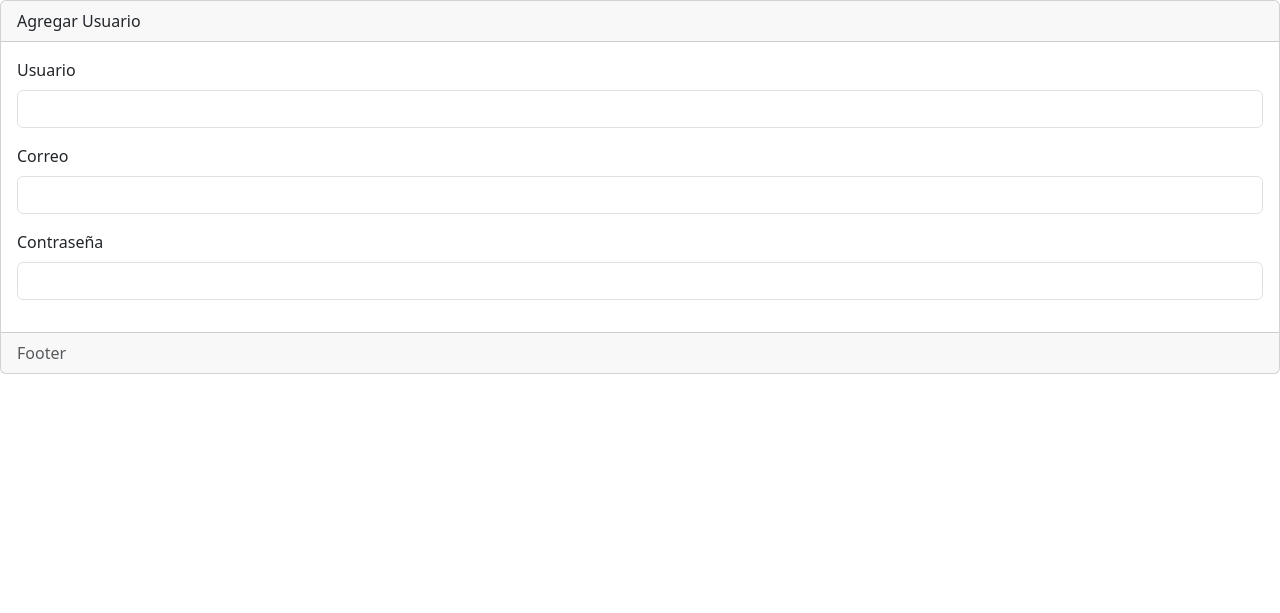
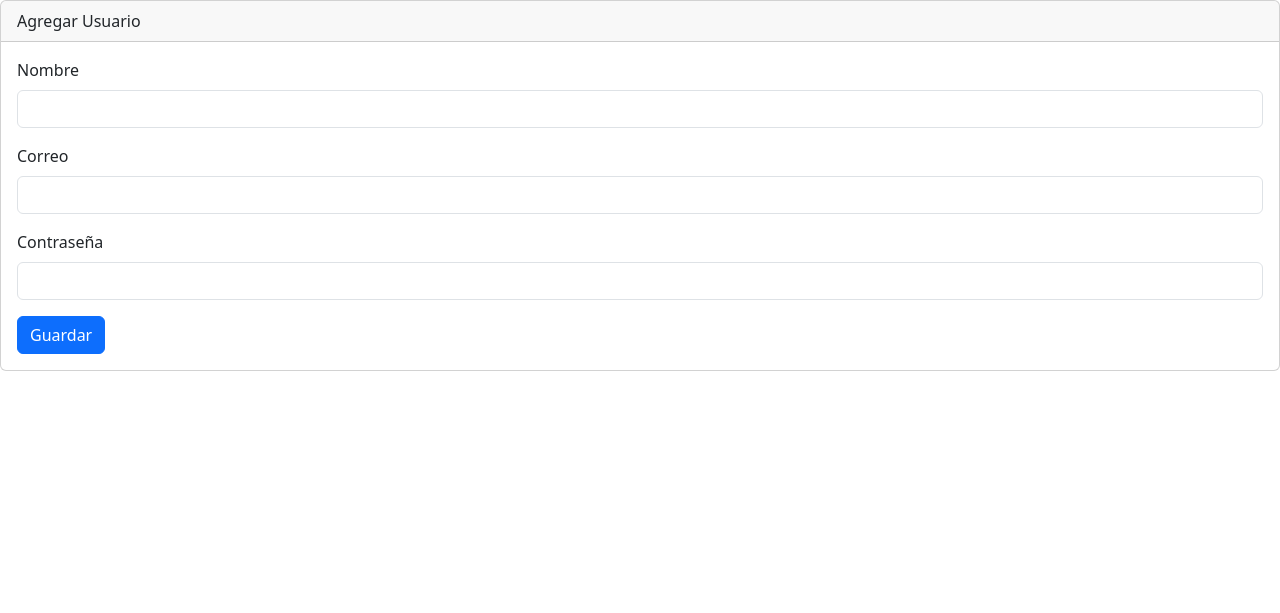
Before and after one commit to OmarPadronPerez/control-empleados, a PHP site: page /ejercicios/secciones/usuarios/crear.php in a window 1280 px wide. Shown: the part 56-669 px from the top of the page. Run offline with PHP 8.4, Linux system fonts and the light colour scheme.

Commit message:
add agregar usuario

```diff
--- a/secciones/usuarios/crear.php
+++ b/secciones/usuarios/crear.php
@@ -1,3 +1,28 @@
+<?php
+include("../../db.php");
+if ($_POST) {
+    $nombre=$_POST["nombre"];
+    $correo=$_POST["correo"];
+
+    //incertar datos en base
+    $sentencia = $conexion->prepare("INSERT INTO usuario(id,nombre,password,correo)VALUES(null, :nombre,:pass,:correo)");
+
+    //encriptar contrase;as
+    $passHash=password_hash($_POST["pass"], PASSWORD_DEFAULT);
+    //asignando valores del post
+    $sentencia->bindParam(":nombre",$nombre);
+    $sentencia->bindParam(":pass",$passHash);
+    $sentencia->bindParam(":correo",$correo);
+    $respuesta=$sentencia->execute();
+    if($respuesta){
+        header("Location:index.php") ;
+    }
+
+}
+
+
+?>
+
 <?php include("../../templates/header.php") ?>
 
 <div class="card">
@@ -5,25 +30,25 @@
     <div class="card-body">
         <form action="" method="post">
             <div class="mb-3">
-                <label for="" class="form-label">Usuario</label>
-                <input type="text" class="form-control" name="usuario" id="usuario" aria-describedby="helpId"
+                <label for="nombre" class="form-label">Nombre</label>
+                <input type="text" class="form-control" name="nombre" id="nombre" aria-describedby="helpId"
                     placeholder="" />
             </div>
             <div class="mb-3">
-                <label for="" class="form-label">Correo</label>
+                <label for="correo" class="form-label">Correo</label>
                 <input type="text" class="form-control" name="correo" id="correo" aria-describedby="helpId"
                     placeholder="" />
             </div>
             <div class="mb-3">
-                <label for="" class="form-label">Contraseña</label>
+                <label for="pass" class="form-label">Contraseña</label>
                 <input type="text" class="form-control" name="pass" id="pass" aria-describedby="helpId"
                     placeholder="" />
             </div>
-
+            <button type="submit" class="btn btn-primary">
+                Guardar
+            </button>
         </form>
-
     </div>
-    <div class="card-footer text-muted">Footer</div>
 </div>
 
 
```
Also changed, not shown: secciones/puestos/crear.php (+20 -3 lines), secciones/puestos/index.php (+19 -7 lines), secciones/usuarios/index.php (+12 -4 lines).
